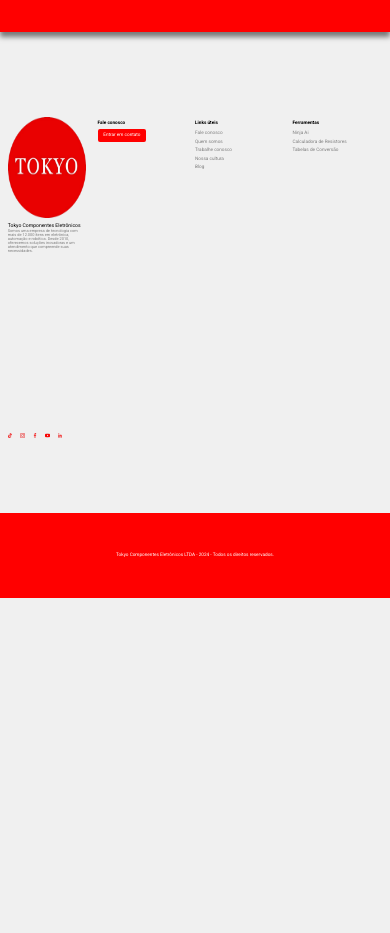
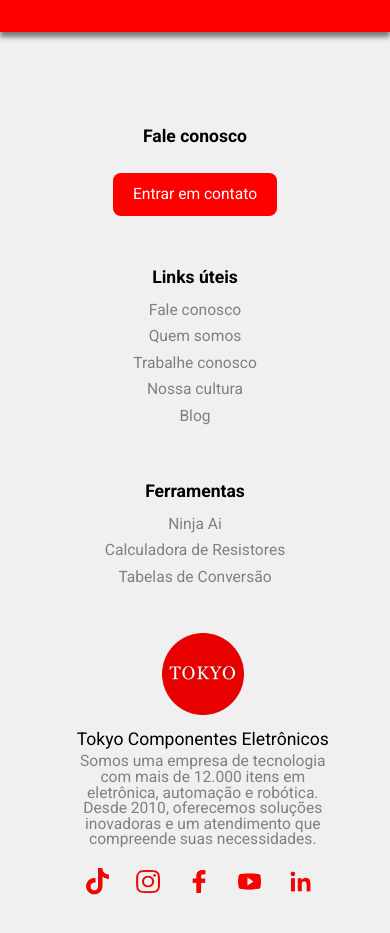
Before and after one commit to WesleySardi/projeto-TokyoComponentesLTDA, a React (Create React App) app: page /home in a window 390 px wide. Shown: the part 4888-5821 px from the top of the page. Before the commit the page ends 5486 px from the top, so only its background shows below. Built offline with nearby package versions, Linux system fonts and the light colour scheme.

Commit message:
Implementação do footer para a versão mobile.

```diff
--- a/src/components/footer/OptionsFooter.jsx
+++ b/src/components/footer/OptionsFooter.jsx
@@ -1,4 +1,4 @@
-import React from 'react';
+import React, { useState, useEffect } from 'react';
 import styled from 'styled-components';
 import { Link } from 'react-router-dom';
 
@@ -11,12 +11,28 @@
   height: 40vh;
   padding-top: 10vh;
   margin-bottom: 7vh;
+
+  @media ${props => props.theme.breakpoints.mobile} {
+    display: block;
+    align-itens: center;
+    justify-context: center;
+    margin: auto;
+    height: 100%;
+    padding-top: 0vh;
+    margin-top: 10vh;
+    margin-bottom: 5vh;
+  }
 `;
 
 const Part = styled.div`
   width: 25%;
   display: flex;
   flex-direction: column;
+
+  @media ${props => props.theme.breakpoints.mobile} {
+    width: 70%;
+    margin: 5vh auto;
+  }
 `;
 
 const PartOne = styled.div`
@@ -28,6 +44,10 @@
   text-align: left;
   align-items: left;
   padding-left: 2vw;
+
+  @media ${props => props.theme.breakpoints.mobile} {
+    width: 100%;
+  }
 `;
 
 const PartOneTop = styled.div`
@@ -35,11 +55,22 @@
   display: flex;
   justify-content: left;
   align-items: left;
+
+  @media ${props => props.theme.breakpoints.mobile} {
+    text-align: center;
+    justify-content: center;
+    align-items: center;
+  }
 `;
 
 const Image = styled.img`
   max-width: 100%;
   max-height: 100%;
+
+  @media ${props => props.theme.breakpoints.mobile} {
+    max-width: 30%;
+    max-height: 30%;
+  }
 `;
 
 const PartOneMiddle = styled.div`
@@ -49,6 +80,12 @@
   flex-direction: column;
   justify-content: left;
   align-items: left;
+
+  @media ${props => props.theme.breakpoints.mobile} {
+    text-align: center;
+    justify-content: center;
+    align-items: center;
+  }
 `;
 
 const Title = styled.h1`
@@ -56,6 +93,11 @@
   text-align: left;
   margin: 4% 0 4% 0;
   font-weight: bold;
+
+  @media ${props => props.theme.breakpoints.mobile} {
+    font-size: 4.5rem;
+    text-align: center;
+  }
 `;
 
 const Text = styled(Link)`
@@ -63,12 +105,22 @@
   text-align: left;
   margin: 2% 0 2% 0;
   color: grey;
+
+  @media ${props => props.theme.breakpoints.mobile} {
+    font-size: 4rem;
+    text-align: center;
+  }
 `;
 
 const TitlePartOne = styled.h1`
   font-size: 1.3rem;
   text-align: left;
-  margin: 6% 0 1% 0
+  margin: 6% 0 1% 0;
+
+  @media ${props => props.theme.breakpoints.mobile} {
+  font-size: 4.5rem;
+  text-align: center;
+  }
 `;
 
 const TextPartOne = styled.p`
@@ -76,13 +128,25 @@
   text-align: left;
   margin: 1% 0 1% 0;
   color: grey;
+
+  @media ${props => props.theme.breakpoints.mobile} {
+    font-size: 4rem;
+    text-align: center;
+  }
 `;
 
 const PartOneBottom = styled.div`
   height: 10%;
   display: flex;
   align-items: center;
-  margin: 2% 0 2% 0
+  margin: 2% 0 2% 0;
+
+  @media ${props => props.theme.breakpoints.mobile} {
+    text-align: center;
+    justify-content: space-evenly;
+    align-items: center;
+    margin-top: 2vh;
+  }
 `;
 
 const StyledLink = styled(Link)`
@@ -95,6 +159,10 @@
 const Icon = styled.img`
  width: 1.2vw;
  height: auto;
+
+ @media ${props => props.theme.breakpoints.mobile} {
+  width: 6vw;
+ }
 `;
 
 const PartTwo = styled.div`
@@ -102,6 +170,12 @@
   flex-direction: column;
   justify-content: left;
   align-items: left;
+
+  @media ${props => props.theme.breakpoints.mobile} {
+    text-align: center;
+    justify-content: center;
+    align-items: center;
+  }
 `;
 
 const PartThree = styled.div`
@@ -109,6 +183,12 @@
   flex-direction: column;
   justify-content: left;
   align-items: left;
+
+  @media ${props => props.theme.breakpoints.mobile} {
+    text-align: center;
+    justify-content: center;
+    align-items: center;
+  }
 `;
 
 const PartFour = styled.div`
@@ -116,6 +196,12 @@
   flex-direction: column;
   justify-content: left;
   align-items: left;
+
+  @media ${props => props.theme.breakpoints.mobile} {
+    text-align: center;
+    justify-content: center;
+    align-items: center;
+  }
 `;
 
 const Button = styled.button`
@@ -125,11 +211,84 @@
   color: white;
   padding: 4% 1% 4% 1%;
   border-radius: 0.5vw;
+
+  @media ${props => props.theme.breakpoints.mobile} {
+    font-size: 4rem;
+    text-align: center;
+    padding: 5% 0% 5% 0%;
+    width: 60%;
+    border-radius: 2vw;
+    margin-top: 2vh;
+  }
 `;
 
 const OptionsFooter = () => {
+  const [isMobile, setIsMobile] = useState(false);
+
+  useEffect(() => {
+    const handleResize = () => {
+      setIsMobile(window.innerWidth <= 700);
+    };
+
+    handleResize();
+
+    window.addEventListener('resize', handleResize);
+    return () => window.removeEventListener('resize', handleResize);
+  }, []);
+
   return (
     <Container>
+      {isMobile ?
+        <>
+          <Part>
+            <PartTwo>
+              <Title>Fale conosco</Title>
+              <Button>Entrar em contato</Button>
+            </PartTwo>
+          </Part>
+          <Part>
+            <PartThree>
+              <Title>Links úteis</Title>
+              <Text>Fale conosco</Text>
+              <Text>Quem somos</Text>
+              <Text>Trabalhe conosco</Text>
+              <Text>Nossa cultura</Text>
+              <Text>Blog</Text>
+            </PartThree>
+          </Part>
+          <Part>
+            <PartFour>
+              <Title>Ferramentas</Title>
+              <Text>Ninja Ai</Text>
+              <Text>Calculadora de Resistores</Text>
+              <Text>Tabelas de Conversão</Text>
+            </PartFour>
+          </Part>
+          <Part>
+            <PartOne>
+              <PartOneTop>
+                <Image src="../img/TokyoLogo.png" alt="Descrição da imagem" />
+              </PartOneTop>
+              <PartOneMiddle>
+                <TitlePartOne>Tokyo Componentes Eletrônicos</TitlePartOne>
+                <TextPartOne>
+                  Somos uma empresa de tecnologia com mais de 12.000 itens em eletrônica,
+                  automação e robótica. Desde 2010, oferecemos soluções inovadoras e um
+                  atendimento que compreende suas necessidades.
+                </TextPartOne>
+              </PartOneMiddle>
+              <PartOneBottom>
+                <StyledLink><Icon src='../img/tiktokIcon.png' /></StyledLink>
+                <StyledLink><Icon src='../img/instagramIcon.png' /></StyledLink>
+                <StyledLink><Icon src='../img/facebookIcon.png' /></StyledLink>
+                <StyledLink><Icon src='../img/youtubeIcon.png' /></StyledLink>
+                <StyledLink><Icon src='../img/linkedinIcon.png' /></StyledLink>
+              </PartOneBottom>
+            </PartOne>
+          </Part>
+        </>
+        :
+        <>
           <Part>
             <PartOne>
               <PartOneTop>
@@ -176,6 +335,8 @@
               <Text>Tabelas de Conversão</Text>
             </PartFour>
           </Part>
+        </>
+      }
     </Container>
   );
 };
--- a/src/pages/Home.jsx
+++ b/src/pages/Home.jsx
@@ -35,6 +35,21 @@
 `;
 
 function Home() {
+  const [isMobile, setIsMobile] = useState(false);
+  const [isSmallDesktop, setIsSmallDesktop] = useState(false);
+
+  useEffect(() => {
+    const handleResize = () => {
+      setIsMobile(window.innerWidth <= 700);
+      setIsSmallDesktop(window.innerWidth <= 1279);
+    };
+
+    handleResize(); // Define o estado inicial
+
+    window.addEventListener('resize', handleResize);
+    return () => window.removeEventListener('resize', handleResize);
+  }, []);
+
   return (
     <Container>
       <CenterBottomImage src="../img/TokyoLogo.png" alt="Outra descrição da imagem" />
@@ -46,7 +61,11 @@
       <FormBanner />{/*Isso que ta quebrando tudo o overflow*/}
       <OptionsFooter />
       {/*<SolutionsCards />*/}
-      <Footer />
+      {isMobile ?
+        <></>
+        :
+        <Footer />
+      }
     </Container>
   );
 }
```
Lines whose indentation alone changed are shown as unchanged.
